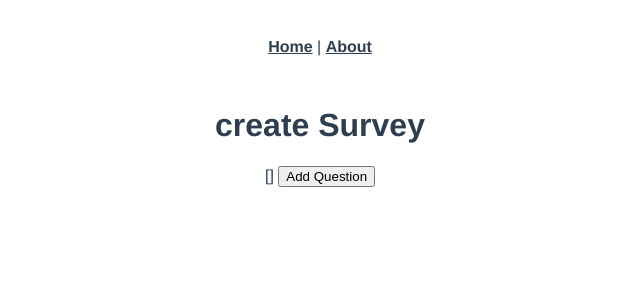
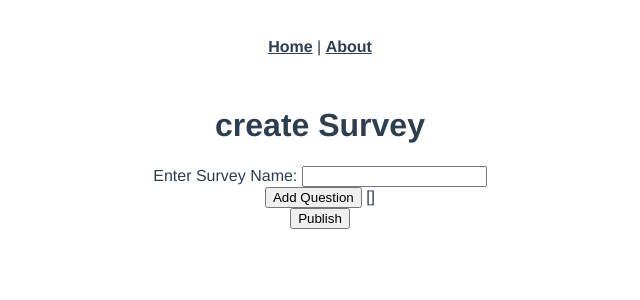
Before and after one commit to tom-dorofeyev/projAskEm, a Vue app in the folder frontend/: page /survey/create in a window 1280 px wide. Shown: the top 300 px of the page, without its empty margins (320-960 px from the left). Built offline with nearby package versions, Linux system fonts and the light colour scheme.

Commit message:
deleting, adding and editing quests

```diff
--- /dev/null
+++ b/frontend/src/components/createQuest.vue
@@ -0,0 +1,48 @@
+<template>
+  <div class="create-survey-page">
+    <section class="quest-editot-list" v-if="quests.length > 0">
+      <div v-for="(currQuest, index) in quests" :key="index" class="quest-editor">
+        Enter Question:
+        <input type="text" v-model="currQuest.title"/>
+        <section class="type-selection">
+          choose question type:
+          <select v-model="currQuest.type">
+            <option v-for="type in typeOptions" :value="type.value" :key="type.value">{{type.txt}}</option>
+          </select>
+        </section>
+        <button @click="removeQuest(index)">delete question</button>
+      </div>
+    </section>
+    <button @click="addQuest">Add Question</button>
+    {{quests}}
+  </div>
+</template>
+
+<script>
+export default {
+  data() {
+    return {
+      quests: [],
+      typeOptions: [
+        { value: "textBox", txt: "Text Box" },
+        { value: "singleAnswer", txt: "Single Answer" },
+        { value: "multAnswer", txt: "Multiple Answers" }
+      ],
+      questIndex: 0
+    };
+  },
+  methods: {
+    addQuest() {
+      this.quests.push({
+        title: "",
+        type: "",
+        opts: []
+      });
+    },
+    removeQuest(index) {
+      this.quests.splice(index, 1);
+    },
+  },
+  components: {}
+};
+</script>
--- a/frontend/src/views/createSurvey.vue
+++ b/frontend/src/views/createSurvey.vue
@@ -1,45 +1,29 @@
 <template>
   <div class="create-survey-page">
     <h1>create Survey</h1>
-    <section class="quest-editot-list" v-if="quests.length > 0">
-      <div v-for="currQuest in quests"
-            :key="currQuest.title"
-            class="quest-editor">
-        choose question type:
-        <select v-model="quests.type">
-          <option value="textBox">Text Box</option>
-          <option value="singleAnswer">Single Answer</option>
-          <option value="multAnswer">Multiple Answers</option>
-        </select>
-      </div>
-    </section>
-
-    {{quests}}
-
-    <button @click="addQuest">Add Question</button>
+    Enter Survey Name:
+    <input type="text">
+    <create-quest></create-quest>
+    <button @click="publishSurvey">Publish</button>
   </div>
 </template>
 
 <script>
-
+  import createQuest from '@/components/createQuest'
 
 export default {
   data(){
     return{
-      quests:[]
+      survey:{name:'',description:'', tags:[]},
     }
   },
   methods:{
-    addQuest(){
-      this.quests.push({
-        title: '',
-        type:'',
-        opts:[]
-      })
+    publishSurvey(){
+      console.log('publishing')
     }
   },
   components: {
-
+    createQuest
   }
 }
 </script>
```
